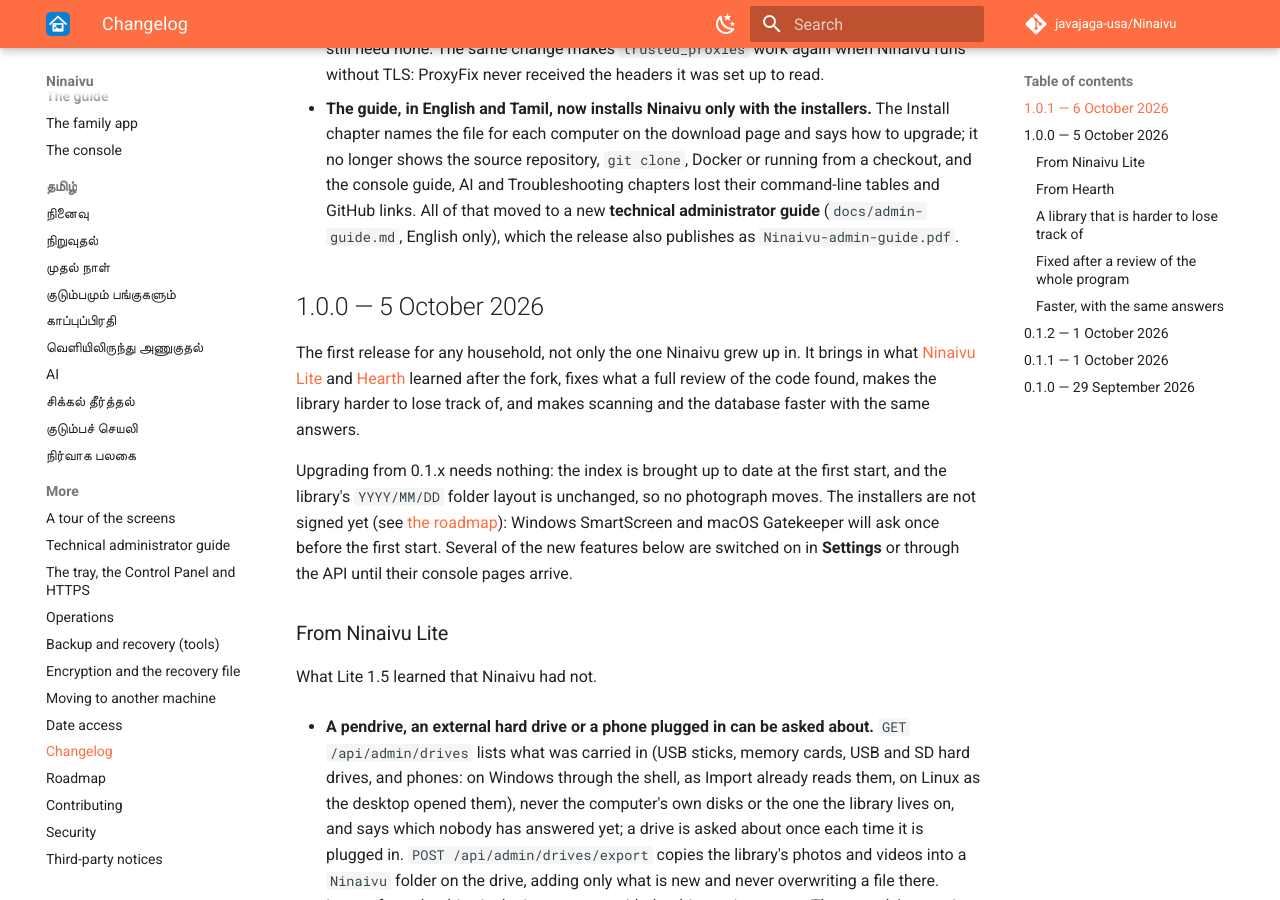
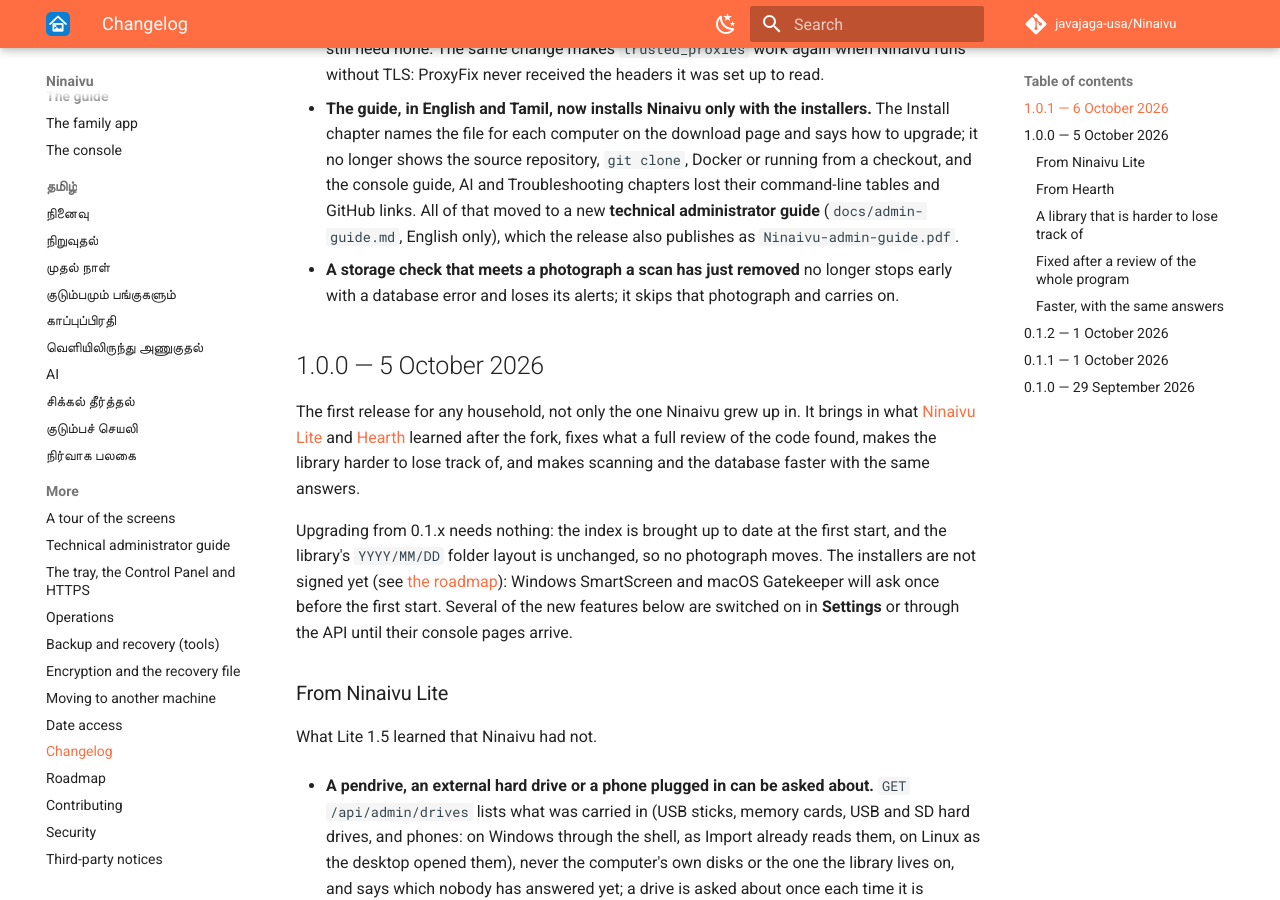
Before and after one commit to javajaga-usa/Ninaivu, an MkDocs documentation site: the page built from docs/CHANGELOG.md, in a window 1280 px wide and 900 px high, scrolled down 415 px. Built offline with MkDocs 1.6.1 and Material for MkDocs 9.7.7, drawn with Linux system fonts in a browser that asks for light colours; comment, search, counter and statistics services are not loaded.

Commit message:
Changelog: the storage-check race fix in 1.0.1
Co-Authored-By: Claude Opus 5.5 (1M context) <noreply@anthropic.com>
Claude-Session: https://claude.ai/code/session_01QEy4xwWUKCcaSyTYUovxgb

```diff
--- a/docs/CHANGELOG.md
+++ b/docs/CHANGELOG.md
@@ -23,6 +23,9 @@ nothing; the library and the index are unchanged.
   tables and GitHub links. All of that moved to a new **technical
   administrator guide** (`docs/admin-guide.md`, English only), which the
   release also publishes as `Ninaivu-admin-guide.pdf`.
+- **A storage check that meets a photograph a scan has just removed** no
+  longer stops early with a database error and loses its alerts; it skips
+  that photograph and carries on.
 
 ## 1.0.0 — 5 October 2026
 
```
